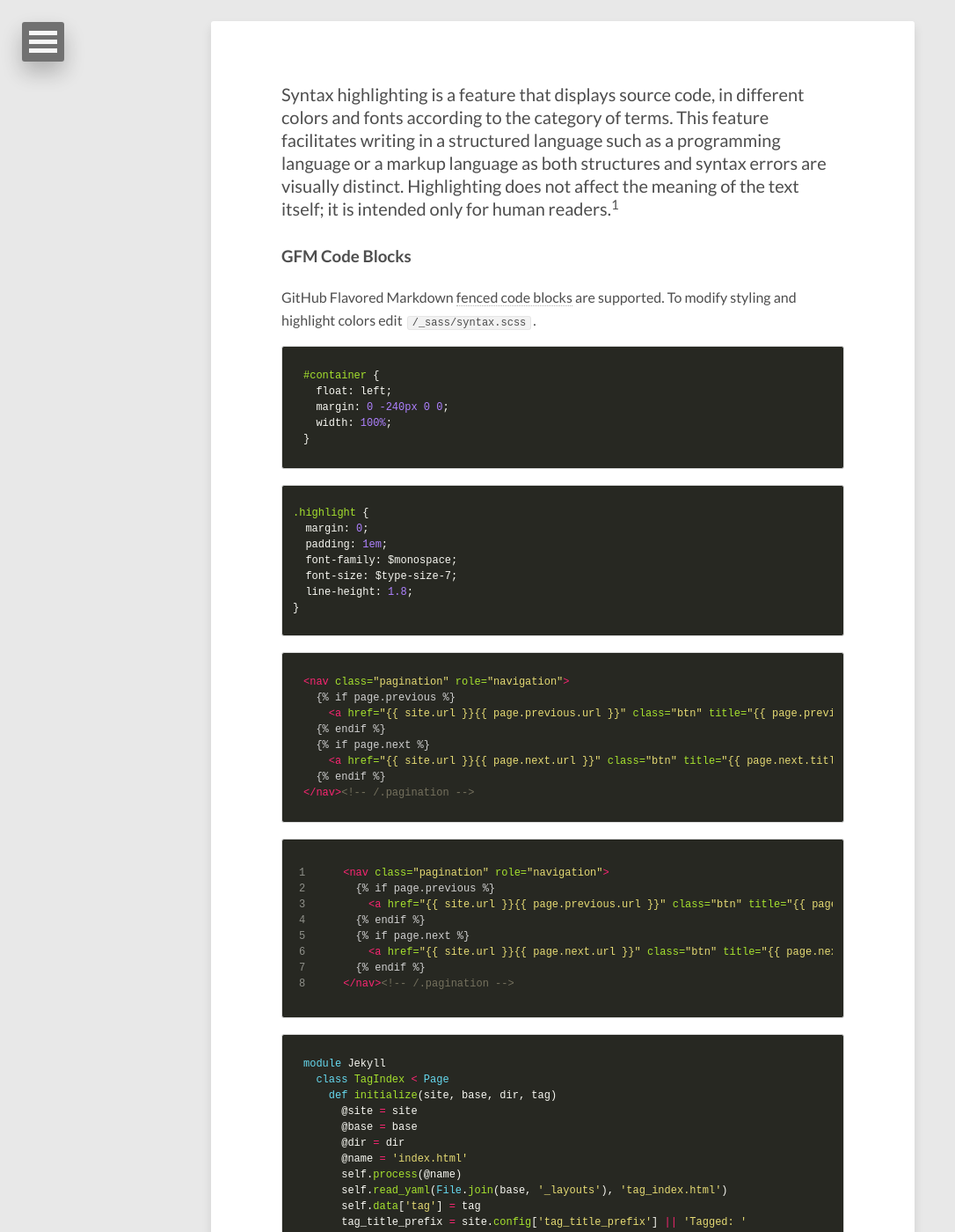
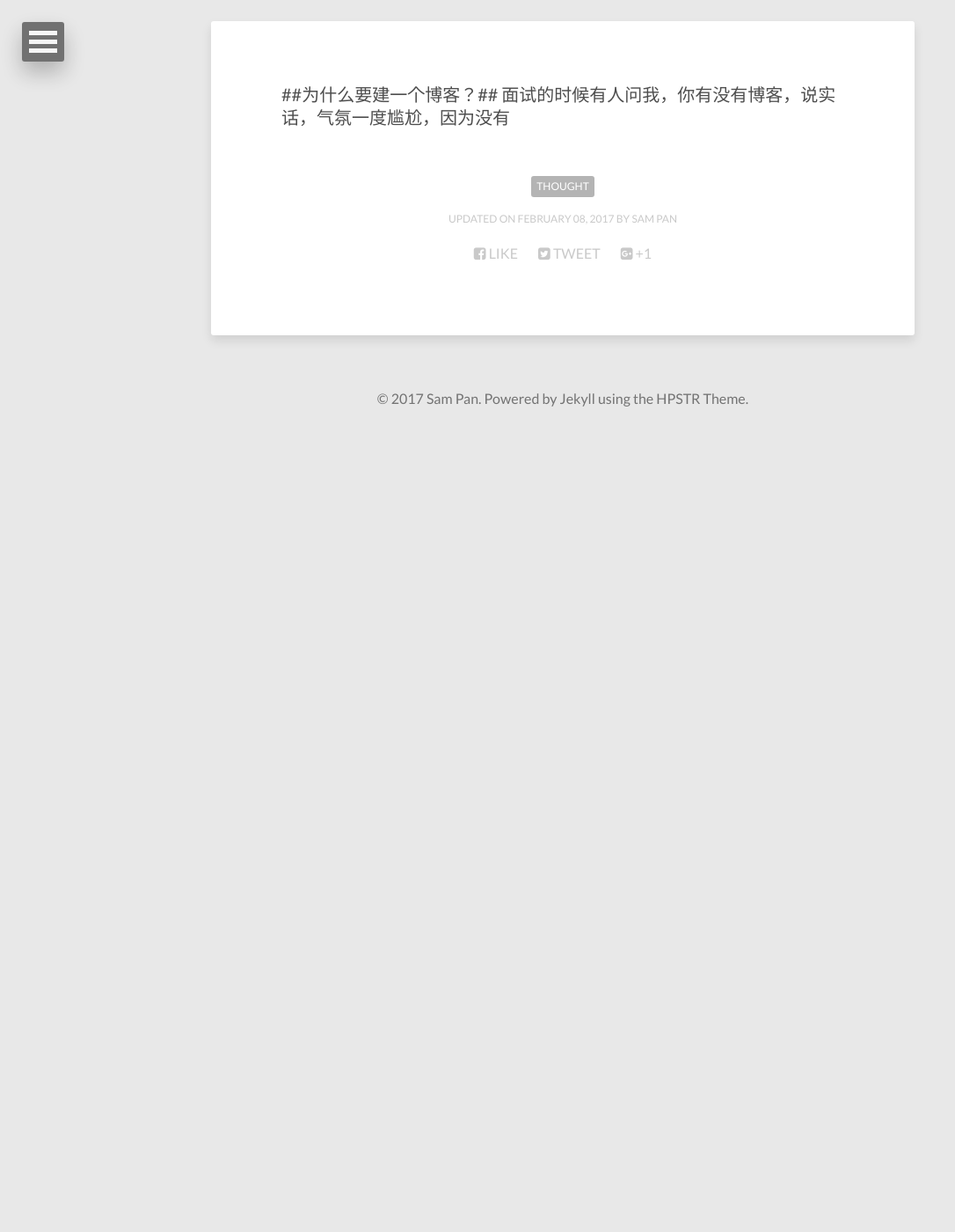
Before and after one commit to SamPan1988/SamPan1988.github.io, a Jekyll site: the page built from _posts/2017-02-24-thought-whyIbuildBlog-post.md, in a window 1280 px wide and 1400 px high, scrolled down 426 px. Shown: the whole window at 88% size, without its empty margins (0-1086 px from the left). Built offline with Jekyll 4.4.1, drawn with Linux system fonts in a browser that asks for light colours; nearby versions of some CDN libraries; after the commit the page ends 920 px from its top, so only the background shows below that; some of the changed text lies outside the part shown.

Commit message:
add content

````diff
--- a/_posts/2017-02-24-thought-whyIbuildBlog-post.md
+++ b/_posts/2017-02-24-thought-whyIbuildBlog-post.md
@@ -1,100 +1,11 @@
 ---
 layout: post
-title: Why I buld a blog
+title: Why I build a blog
 description: "Setup my blog principle."
 modified: 2017-02-08T19:02:00-00:30
 tags: [Thought]
 image:
   feature: abstract-12.jpg
 ---
-
-Syntax highlighting is a feature that displays source code, in different colors and fonts according to the category of terms. This feature facilitates writing in a structured language such as a programming language or a markup language as both structures and syntax errors are visually distinct. Highlighting does not affect the meaning of the text itself; it is intended only for human readers.[^1]
-
-[^1]: <http://en.wikipedia.org/wiki/Syntax_highlighting>
-
-### GFM Code Blocks
-
-GitHub Flavored Markdown [fenced code blocks](https://help.github.com/articles/creating-and-highlighting-code-blocks/) are supported. To modify styling and highlight colors edit `/_sass/syntax.scss`.
-
-```css
-#container {
-  float: left;
-  margin: 0 -240px 0 0;
-  width: 100%;
-}
-```
-
-{% highlight scss %}
-.highlight {
-  margin: 0;
-  padding: 1em;
-  font-family: $monospace;
-  font-size: $type-size-7;
-  line-height: 1.8;
-}
-{% endhighlight %}
-
-```html
-{% raw %}<nav class="pagination" role="navigation">
-  {% if page.previous %}
-    <a href="{{ site.url }}{{ page.previous.url }}" class="btn" title="{{ page.previous.title }}">Previous article</a>
-  {% endif %}
-  {% if page.next %}
-    <a href="{{ site.url }}{{ page.next.url }}" class="btn" title="{{ page.next.title }}">Next article</a>
-  {% endif %}
-</nav><!-- /.pagination -->{% endraw %}
-```
-
-{% highlight html linenos %}
-{% raw %}<nav class="pagination" role="navigation">
-  {% if page.previous %}
-    <a href="{{ site.url }}{{ page.previous.url }}" class="btn" title="{{ page.previous.title }}">Previous article</a>
-  {% endif %}
-  {% if page.next %}
-    <a href="{{ site.url }}{{ page.next.url }}" class="btn" title="{{ page.next.title }}">Next article</a>
-  {% endif %}
-</nav><!-- /.pagination -->{% endraw %}
-{% endhighlight %}
-
-```ruby
-module Jekyll
-  class TagIndex < Page
-    def initialize(site, base, dir, tag)
-      @site = site
-      @base = base
-      @dir = dir
-      @name = 'index.html'
-      self.process(@name)
-      self.read_yaml(File.join(base, '_layouts'), 'tag_index.html')
-      self.data['tag'] = tag
-      tag_title_prefix = site.config['tag_title_prefix'] || 'Tagged: '
-      tag_title_suffix = site.config['tag_title_suffix'] || '&#8211;'
-      self.data['title'] = "#{tag_title_prefix}#{tag}"
-      self.data['description'] = "An archive of posts tagged #{tag}."
-    end
-  end
-end
-```
-
-### Code Blocks in Lists
-
-Indentation matters. Be sure the indent of the code block aligns with the first non-space character after the list item marker (e.g., `1.`). Usually this will mean indenting 3 spaces instead of 4.
-
-1. Do step 1.
-2. Now do this:
-
-   ```ruby
-   def print_hi(name)
-     puts "Hi, #{name}"
-   end
-   print_hi('Tom')
-   #=> prints 'Hi, Tom' to STDOUT.
-   ```
-
-3. Now you can do this.
-
-### GitHub Gist Embed
-
-An example of a Gist embed below.
-
-{% gist mmistakes/6589546 %}
+##为什么要建一个博客？##
+面试的时候有人问我，你有没有博客，说实话，气氛一度尴尬，因为没有
````
